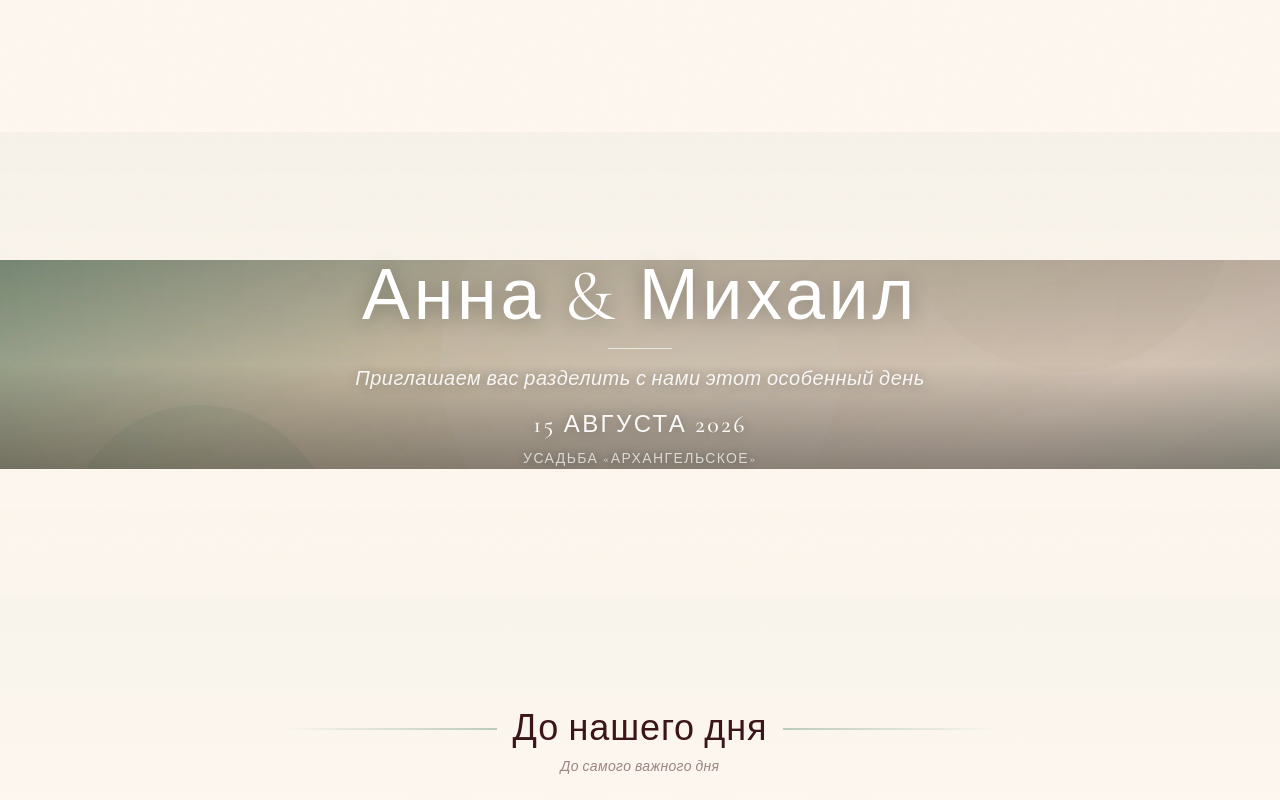
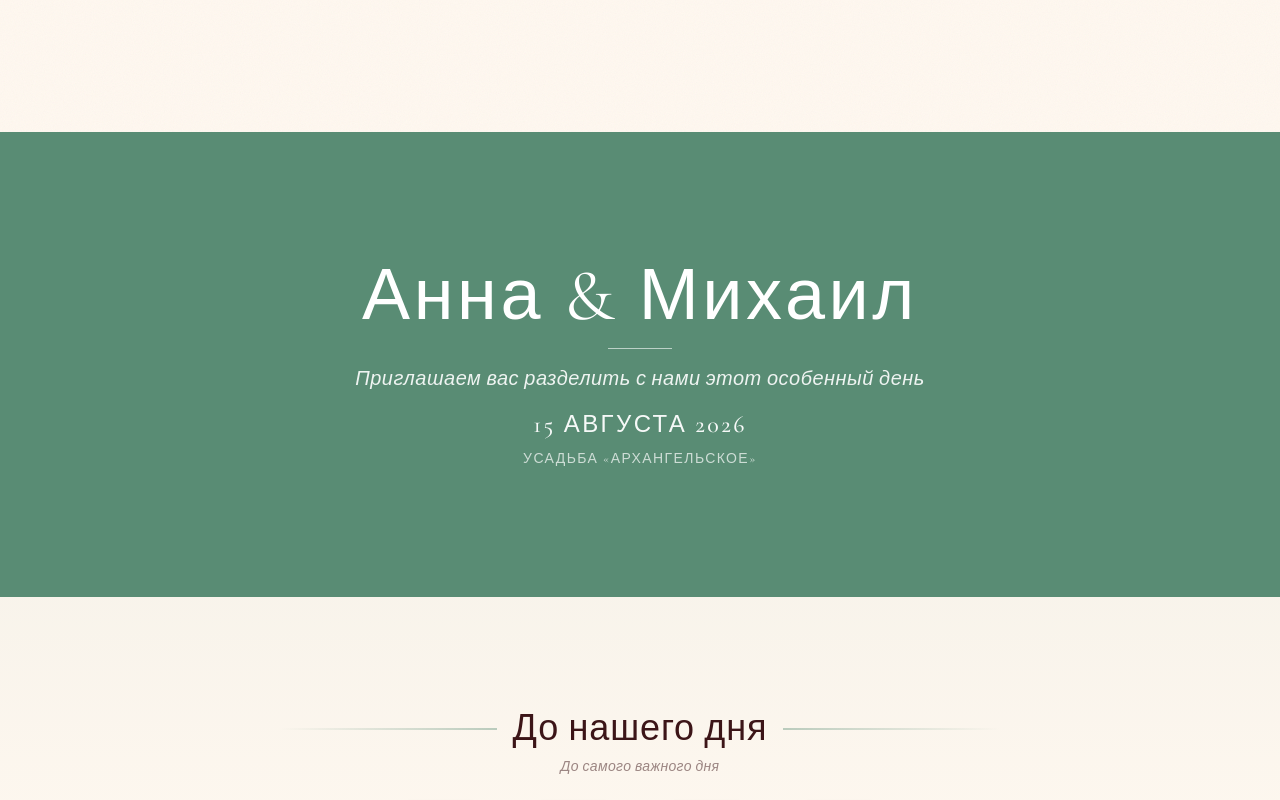
Before and after one commit to SyrexBlack/WeddingProject2-0, a Next.js app: page / in a window 1280 px wide. Shown: the top 800 px of the page. Built offline with nearby package versions, Linux system fonts and the light colour scheme.

Commit message:
fix: Hero solid alexandrite background, remove photo

```diff
--- a/src/components/sections/HeroSection.tsx
+++ b/src/components/sections/HeroSection.tsx
@@ -1,82 +1,31 @@
-'use client';
-
-import Image from 'next/image';
 import { heroData } from '@/lib/constants';
-import { ParallaxSection } from '@/components/ui/ParallaxSection';
-import heroDesktop from '../../../public/images/hero-desktop.jpg';
-import heroMobile from '../../../public/images/hero-mobile.jpg';
 
 /**
- * Hero section — dramatic fullscreen with text overlay on photo.
- * Dark gradient overlay for readability, text-shadow on all text elements.
- * Per CONTEXT.md: names -> phrase -> date order.
- * Two images: landscape (desktop md+) and portrait (mobile <md).
- * Static imports enable automatic blur placeholder generation.
- * Parallax: background moves ~50% slower than content on scroll via ParallaxSection.
- * Scroll indicator at bottom with subtle bounce animation.
+ * Hero section — solid alexandrite background with white text.
+ * Clean, elegant, no photo background.
  */
 export function HeroSection() {
   return (
-    <ParallaxSection id="hero" className="py-24 md:py-32" speed={0.5}>
-      {/* Background hero images */}
-      <div className="absolute inset-0 z-0">
-        <Image
-          src={heroDesktop}
-          alt="Свадебное фото"
-          fill
-          priority
-          sizes="100vw"
-          quality={85}
-          placeholder="blur"
-          className="hidden md:block object-cover"
-        />
-        <Image
-          src={heroMobile}
-          alt="Свадебное фото"
-          fill
-          priority
-          sizes="100vw"
-          quality={85}
-          placeholder="blur"
-          className="md:hidden object-cover"
-        />
-      </div>
-
-      {/* Dark gradient overlay for text readability */}
-      <div className="absolute inset-0 bg-gradient-to-b from-black/20 via-black/10 to-black/40 z-[1]" />
-
-      {/* Text content */}
-      <div className="relative z-10 flex flex-col items-center text-center px-4">
-        <h1
-          className="text-4xl md:text-7xl font-calmius text-white tracking-wider"
-          style={{ textShadow: '0 2px 20px rgba(0,0,0,0.3)' }}
-        >
+    <section id="hero" className="bg-alexandrite py-24 md:py-32">
+      <div className="flex flex-col items-center text-center px-4">
+        <h1 className="text-4xl md:text-7xl font-calmius text-white tracking-wider">
           {heroData.coupleNames}
         </h1>
 
         <div className="w-16 h-[1px] bg-white/60 mx-auto my-4" />
 
-        <p
-          className="text-sm md:text-xl text-white/90 italic tracking-wide whitespace-nowrap"
-          style={{ textShadow: '0 1px 12px rgba(0,0,0,0.3)' }}
-        >
+        <p className="text-sm md:text-xl text-white/90 italic tracking-wide whitespace-nowrap">
           {heroData.invitationPhrase}
         </p>
 
-        <p
-          className="text-lg md:text-2xl text-white/95 font-medium tracking-widest uppercase mt-4"
-          style={{ textShadow: '0 1px 12px rgba(0,0,0,0.3)' }}
-        >
+        <p className="text-lg md:text-2xl text-white/95 font-medium tracking-widest uppercase mt-4">
           {heroData.date}
         </p>
 
-        <p
-          className="text-sm text-white/70 tracking-widest uppercase mt-2"
-          style={{ textShadow: '0 1px 8px rgba(0,0,0,0.3)' }}
-        >
+        <p className="text-sm text-white/70 tracking-widest uppercase mt-2">
           {heroData.venue}
         </p>
       </div>
-    </ParallaxSection>
+    </section>
   );
 }
```
